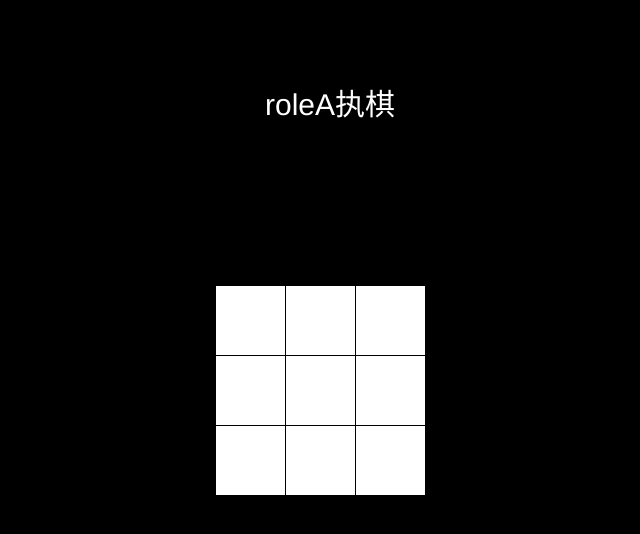
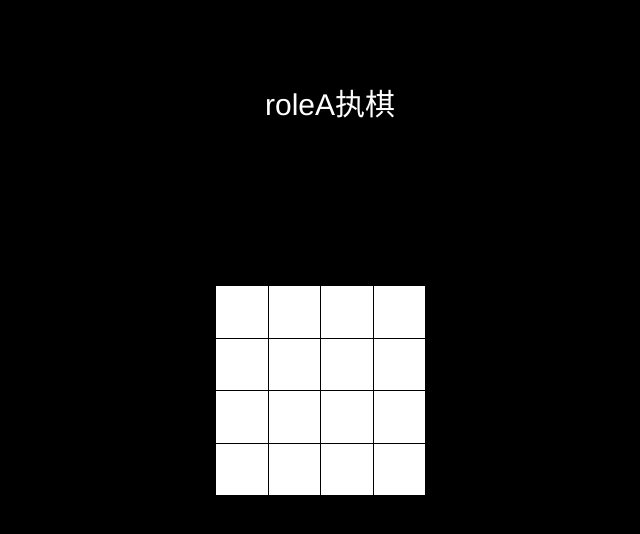
Before and after one commit to bluehezi/wordgame, a Vue app: page / in a window 1280 px wide. Shown: the top 534 px of the page, without its empty margins (310-950 px from the left). Built offline with nearby package versions, Linux system fonts and the light colour scheme.

Commit message:
实现传入参数自定义棋盘规格功能

```diff
--- a/src/components/ChessBoard.vue
+++ b/src/components/ChessBoard.vue
@@ -21,7 +21,7 @@ export default {
   },
   data: function () {
     return {
-      chessboard: [['', '', ''], ['', '', ''], ['', '', '']],
+      chessboard: [],
       roleA: 'X',
       roleB: 'O',
       winner: '',
--- a/src/components/Game.vue
+++ b/src/components/Game.vue
@@ -16,7 +16,7 @@ export default {
     return {
       nextRole: '',
       winner: '',
-      form: 3
+      form: 4
     }
   },
   components: {
```
